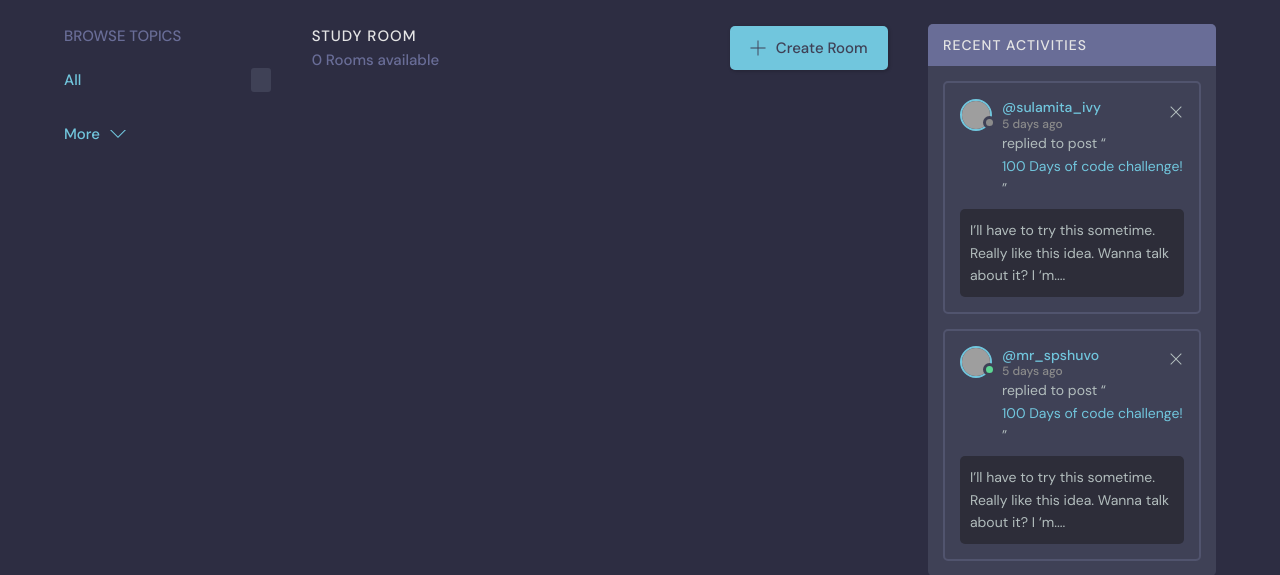
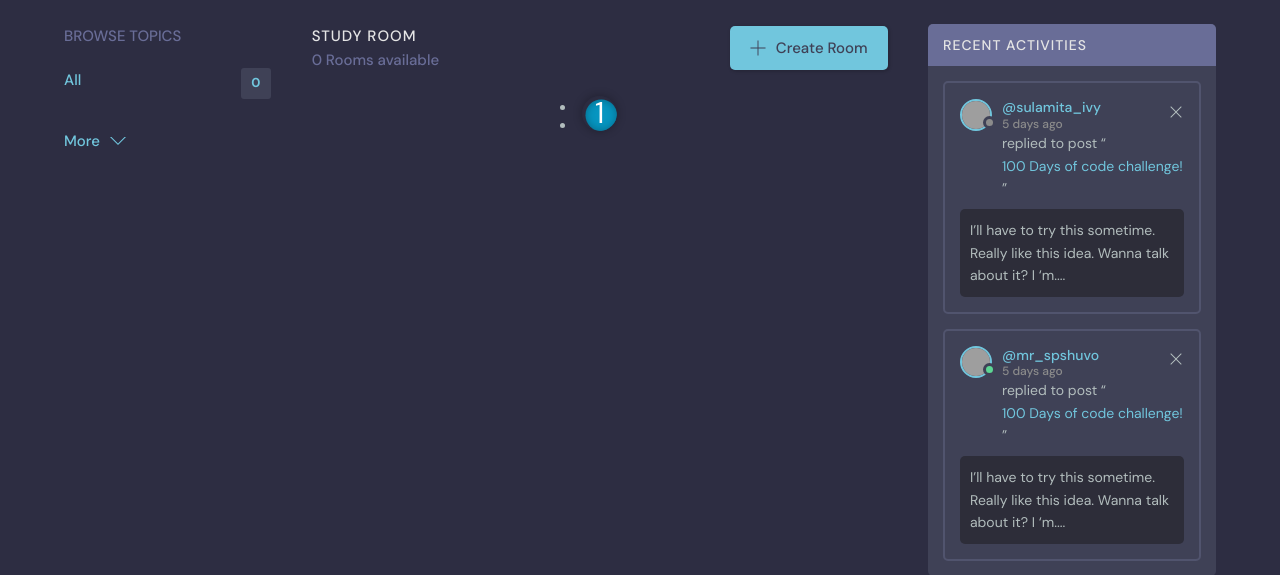
Before and after one commit to mariomalak1/StudyTeams, a Django app: page / in a window 1280 px wide. Shown: the part 76-651 px from the top of the page. Run offline with Django 4.2, Linux system fonts and the light colour scheme; the visitor is signed in with stand-in values (Sample User, id 1); data that the repository does not hold is empty; grey boxes are pictures that could not be loaded.

Commit message:
finish pagination and start in all topics

```diff
--- a/base/templates/base/home.html
+++ b/base/templates/base/home.html
@@ -1,5 +1,8 @@
 {% extends "main.html" %}
-
+{% load static %}
+{% block head %}
+    <link rel="stylesheet" href="{% static "css/pagination_style.css" %}">
+{% endblock %}
 {% block body %}
     {% include "base/homePage/topics.html" %}
 
--- a/base/templates/base/homePage/roomList.html
+++ b/base/templates/base/homePage/roomList.html
@@ -17,10 +17,11 @@
       <a class="btn btn--main btn--pill" href="#">Recent Activities</a>
     </div>
     </div>
+
     <div class="roomList__header">
         <div>
             <h2>Study Room</h2>
-            <p>{{ rooms_count }} Rooms available</p>
+            <p>{{ paginator_obj.count }} Rooms available</p>
         </div>
         <a class="btn btn--main" href="#">
       <svg version="1.1" xmlns="http://www.w3.org/2000/svg" width="32" height="32" viewBox="0 0 32 32">
@@ -32,7 +33,8 @@
       Create Room
     </a>
     </div>
-    {% for room in rooms %}
+
+    {% for room in rooms_page %}
           <div class="roomListRoom">
               <div class="roomListRoom__header">
                   <a href="#" class="roomListRoom__author">
@@ -76,5 +78,53 @@
             </div>
           </div>
     {% endfor %}
+
+    <div class="demo">
+        <nav class="pagination-outer" aria-label="Page navigation">
+            <ul class="pagination">
+                <li class="page-item">
+                    {% if rooms_page.has_previous %}
+                        {% if topic_filter %}
+                            <a href="{% url "home" %}?topic={{ topic_filter }}&p={{ rooms_page.previous_page_number }}" class="page-link" aria-label="Previous">
+                        {% else %}
+                            <a href="{% url "home" %}?p={{ rooms_page.previous_page_number }}" class="page-link" aria-label="Previous">
+                        {% endif %}
+                            <span aria-hidden="true">«</span>
+                        </a>
+                    {% endif %}
+                </li>
+
+                {% for current_page_neighbour_number in current_page_neighbours %}
+                    {% if current_page == current_page_neighbour_number  %}
+                        <li class="page-item active"><a class="page-link">{{ current_page }}</a></li>
+                    {% elif current_page_neighbour_number == '...' %}
+                        <li class="page-item ">{{ current_page_neighbour_number }}</li>
+                    {% else %}
+                        {% if topic_filter %}
+                            <li class="page-item"><a class="page-link" href="{% url "home" %}?topic={{ topic_filter }}&p={{ current_page_neighbour_number }}">{{ current_page_neighbour_number }}</a></li>
+                        {% else %}
+                            <li class="page-item"><a class="page-link" href="{% url "home" %}?p={{ current_page_neighbour_number }}">{{ current_page_neighbour_number }}</a></li>
+                        {% endif %}
+                    {% endif %}
+                {% endfor %}
+
+
+
+                {% if rooms_page.has_next %}
+                    <li class="page-item">
+                    {% if topic_filter %}
+                        <a href="{% url "home" %}?topic={{ topic_filter }}&p={{ rooms_page.next_page_number }}" class="page-link" aria-label="Next">
+                    {% else %}
+                        <a href="{% url "home" %}?p={{ rooms_page.next_page_number }}" class="page-link" aria-label="Next">
+                    {% endif %}
+                            <span aria-hidden="true">»</span>
+                        </a>
+                    </li>
+                {% endif %}
+
+            </ul>
+        </nav>
+    </div>
+
 </div>
 <!-- Room List End -->
--- a/base/templates/base/homePage/topics.html
+++ b/base/templates/base/homePage/topics.html
@@ -5,7 +5,7 @@
     </div>
     <ul class="topics__list">
         <li>
-            <a href="{% url "home" %}" class="active">All <span>{{ topics.count }}</span></a>
+            <a href="{% url "home" %}" class="active">All <span>{{ number_of_all_rooms }}</span></a>
         </li>
 
         {% for topic_dict in most_topic_rooms %}
--- a/base/views.py
+++ b/base/views.py
@@ -10,9 +10,20 @@ from .models import Room, Topic
 def home(request):
     #  make filter rooms with topic
     topic_filter = request.GET.get('topic', '')
-    page = request.GET.get('p', '')
+    current_page = request.GET.get('p', '')
 
-    number_rooms_in_page = 5
+    if not current_page:
+        current_page = 1
+
+    try:
+        current_page = int(current_page)
+        if current_page <= 0:
+            current_page = 1
+    except:
+        current_page = 1
+
+    # variable for paginator
+    number_rooms_in_page = 2
 
     if topic_filter:
         topic_filter = topic_filter.strip()
@@ -22,14 +33,10 @@ def home(request):
             rooms_ = Room.objects.filter(topic = topic).all()
             rooms_list.extend(rooms_)
 
-        rooms_paginator = Paginator(rooms_list, number_rooms_in_page)
-        rooms_count = len(rooms_list)
+        room_paginator = Paginator(rooms_list, number_rooms_in_page)
     else:
         rooms_ = Room.objects.all()
-        rooms_paginator = Paginator(rooms_, number_rooms_in_page)
-        rooms_count = rooms_.count()
-
-    rooms = rooms_paginator.get_page(page)
+        room_paginator = Paginator(rooms_, number_rooms_in_page)
 
     # topics with more rooms in it
     most_topic_rooms_query = Topic.objects.annotate(total_rooms = Count('room')).order_by('-total_rooms', '-name')
@@ -42,21 +49,36 @@ def home(request):
         counter += 1
     # end of it
 
+    rooms_in_page = room_paginator.get_page(current_page)
+
+    current_page_neighbours = list(room_paginator.get_elided_page_range(current_page, on_each_side=1))
+
     context = {
+        "number_of_all_rooms": Room.objects.all().count(),
         "current_user": request.user,
-        "rooms": rooms,
-        "rooms_count": rooms_count,
+        "rooms_page": rooms_in_page,
         "most_topic_rooms": most_topic_rooms,
-        "page": page,
+        "paginator_obj": room_paginator,
+        "current_page": current_page,
+        "topic_filter": topic_filter,
+        "current_page_neighbours": current_page_neighbours,
     }
     return render(request, "base\home.html", context)
 
 def all_topics_view(request):
-    page = request.GET.get('p', '')
-    topics = Paginator(Topic.objects.all(), 5)
+    topics_per_page = 5
+    query_search = request.POST.get('topic', '')
+    current_page_number = request.POST.get('p', '')
+    if query_search:
+        topics_ = Topic.objects.filter(name__icontains=query_search).all()
+    else:
+        topics_ = Topic.objects.all()
+
+    topics = Paginator(topics_, topics_per_page)
 
     context = {
-        "topics": topics,
-        "page": page,
+        "paginator_obj": topics,
+        "topics": topics.object_list,
+        "current_page_number": current_page_number,
     }
     return render(request, "base/topics.html", context)
--- /dev/null
+++ b/static/css/pagination_style.css
@@ -0,0 +1,69 @@
+.pagination-outer{ text-align: center; }
+.pagination{
+    font-family: 'Poppins', sans-serif;
+    display: inline-flex;
+    position: relative;
+}
+.pagination li a.page-link{
+    color: #333;
+    background: #fff;
+    font-size: 20px;
+    font-weight: 400;
+    line-height: 35px;
+    height: 35px;
+    width: 35px;
+    padding: 0;
+    margin: 0 5px;
+    border: none;
+    border-radius: 50%;
+    box-shadow: 0 0 10px rgba(0,0,0,.3),0 0 10px rgba(0,0,0,.05) inset;
+    overflow: hidden;
+    position: relative;
+    z-index: 1;
+    transition: all 0.4s ease 0s;
+}
+.pagination li:first-child a.page-link,
+.pagination li:last-child a.page-link{
+    color: #0695c0;
+    font-size: 30px;
+    line-height: 34px;
+    font-weight: 400;
+}
+.pagination li a.page-link:hover,
+.pagination li a.page-link:focus,
+.pagination li.active a.page-link:hover,
+.pagination li.active a.page-link{
+    color: #fff;
+    background: transparent;
+}
+.pagination li a.page-link:before{
+    content: '';
+    background-color: #0695c0;
+    height: 100%;
+    width: 100%;
+    border-radius: 50%;
+    box-shadow: 0 0 10px rgba(0,0,0,0.3) inset;
+    transform-origin: right bottom;
+    transform: scale(0);
+    position: absolute;
+    left: 0;
+    bottom: 0;
+    z-index: -1;
+    transition: all 0.3s ease 0s;
+}
+.pagination li a.page-link:hover:before,
+.pagination li a.page-link:focus:before,
+.pagination li.active a.page-link:hover:before,
+.pagination li.active a.page-link:before{
+    transform: scale(0.9);
+}
+@media only screen and (max-width: 480px){
+    .pagination{
+        font-size: 0;
+        display: inline-block;
+    }
+    .pagination li{
+        display: inline-block;
+        vertical-align: top;
+    }
+}
```
Also changed, not shown: base/templates/base/topics.html (+7 -2 lines), static/JS/topics_search.js (added, +20 -0 lines).
